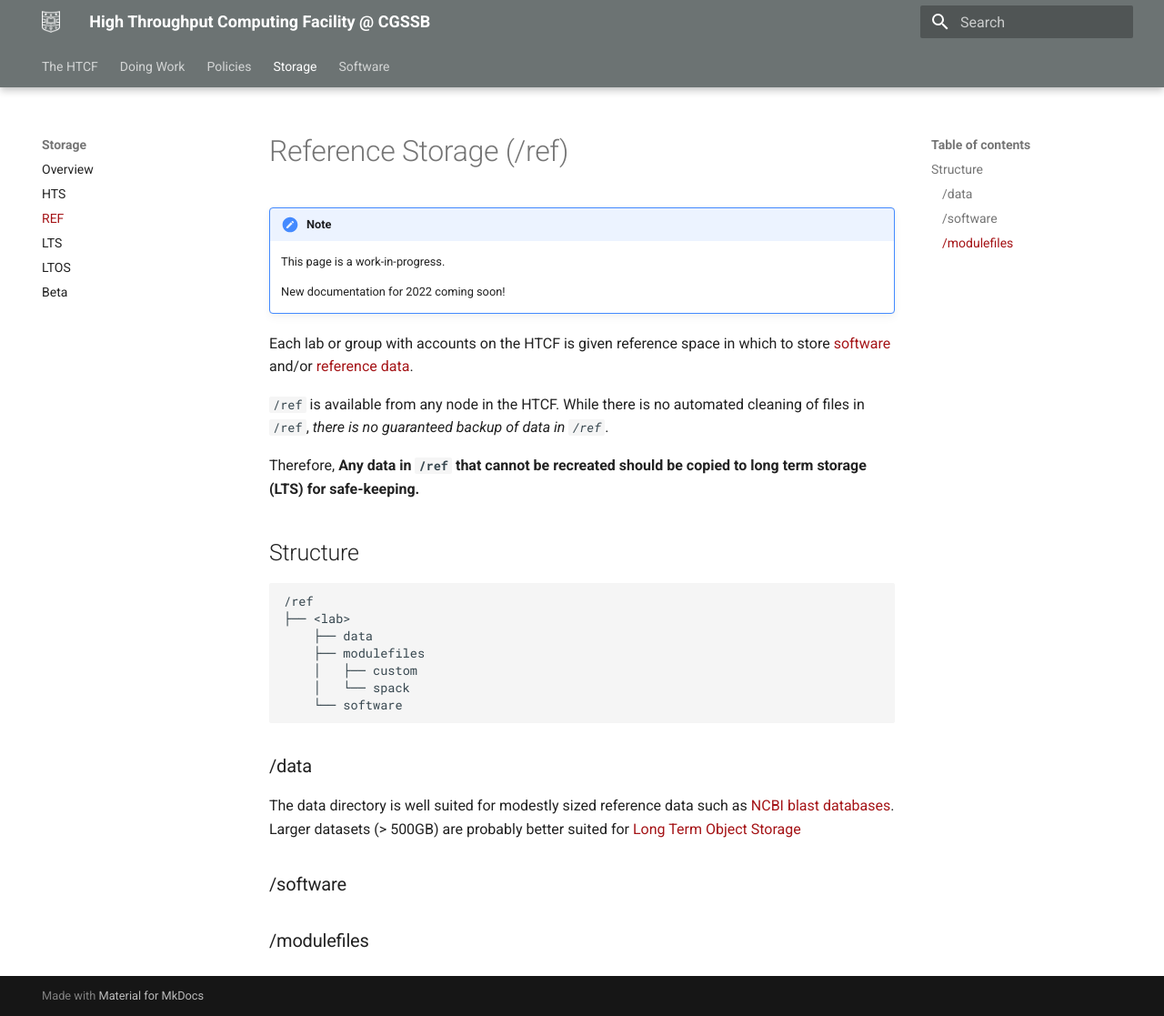
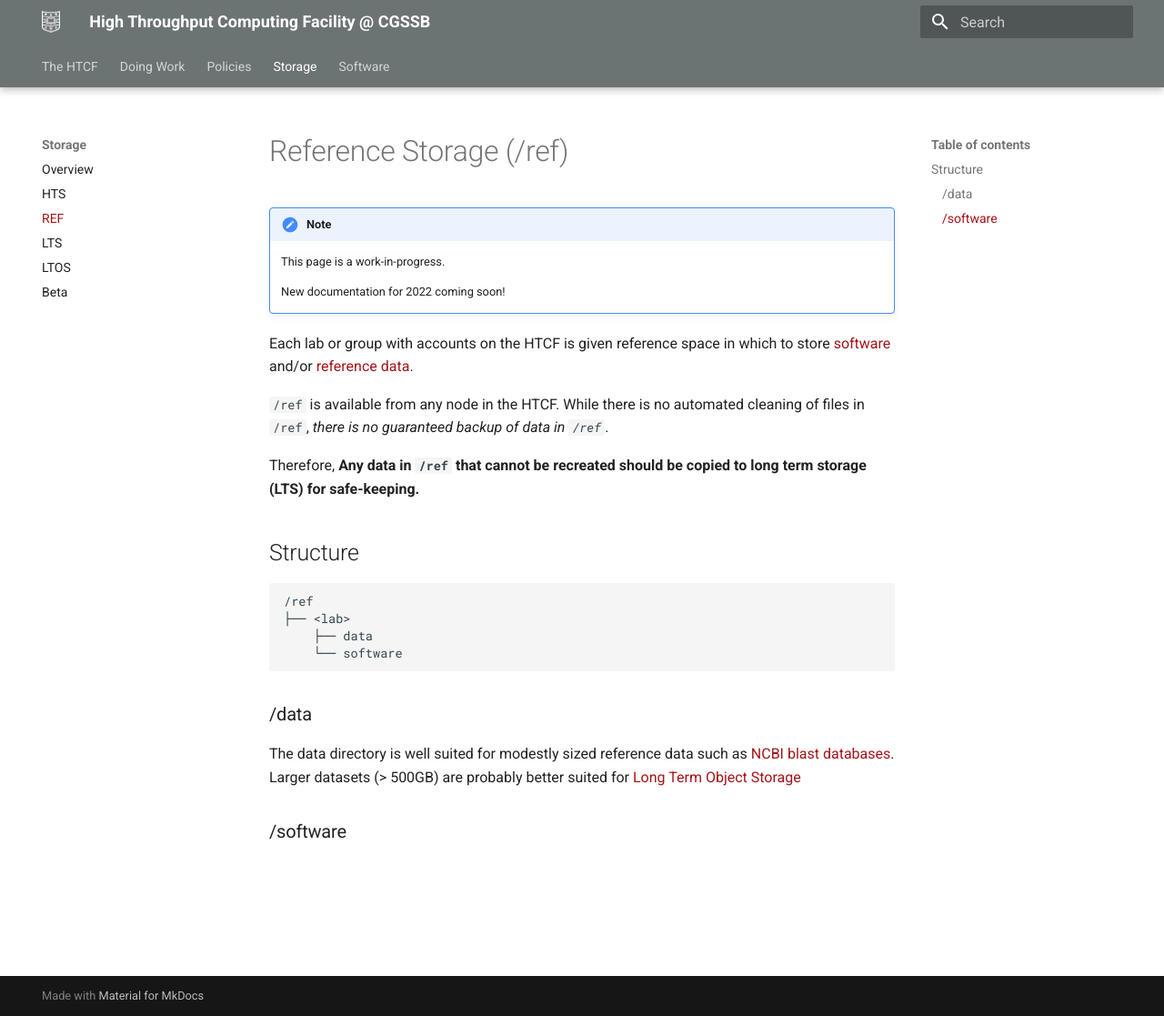
Before and after one commit to htcf/docs, an MkDocs documentation site: the page built from docs/storage/ref.md, in a window 1280 px wide and 1117 px high. Shown: the whole window at 91% size. Built offline with MkDocs 1.6.1 and Material for MkDocs 9.7.7, drawn with Linux system fonts in a browser that asks for light colours.

Commit message:
Update ref.md

````diff
--- a/docs/storage/ref.md
+++ b/docs/storage/ref.md
@@ -15,9 +15,6 @@ Therefore, **Any data in `/ref` that cannot be recreated should be copied to lon
 /ref
 ├── <lab>
     ├── data
-    ├── modulefiles
-    │   ├── custom
-    │   └── spack
     └── software
 ```
 
@@ -27,5 +24,3 @@ The data directory is well suited for modestly sized reference data such as [NCB
 Larger datasets (> 500GB) are probably better suited for [Long Term Object Storage](/storage/ltos.md)
 
 ### /software
-
-### /modulefiles
````
